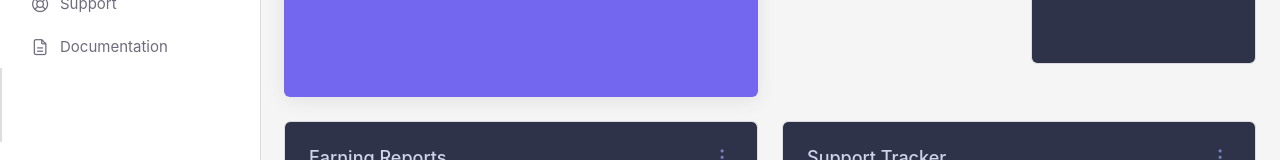
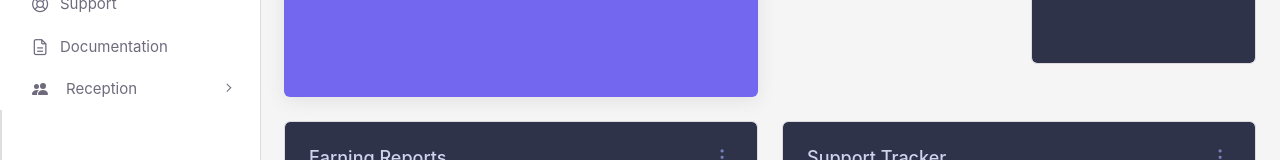
Before and after one commit to junaidabaris/school, a React (Create React App) app: page /admin in a window 1280 px wide. Shown: the part 387-547 px from the top of the page. Built offline with nearby package versions, Linux system fonts and the light colour scheme.

Commit message:
code updated

```diff
--- a/src/App.js
+++ b/src/App.js
@@ -47,18 +47,16 @@ import './assets/css/pages/wizard-ex-checkout.css'
 import { Route, Routes } from 'react-router-dom'
 import AdminPage from './page/admin';
 import DasboardPage from './page/dasboardPage';
+import { AdmissionPage } from './page/admission';
 function App() {
   return (
     <>
-    <Routes>
-        <Route
-          path="/admin"
-          element={<AdminPage  />}
-        >
-          <Route path="" element={<DasboardPage/>}></Route>
-
-          </Route>
-    </Routes>
+      <Routes>
+        <Route  path="/admin" element={<AdminPage />}>
+          <Route path="" element={<DasboardPage />}></Route>
+          <Route path='admission' element={<AdmissionPage />} />
+        </Route>
+      </Routes>
     </>
   );
 }
--- a/src/common/aside/Aside.js
+++ b/src/common/aside/Aside.js
@@ -161,6 +161,44 @@ function Aside() {
                             <div data-i18n="Documentation">Documentation</div>
                         </a>
                     </li>
+                    <li className={`menu-item ${allAside.language ? "open" : ""}`}>
+                        <Link to="#" className="menu-link menu-toggle" onClick={() => {
+                            changeOpen(!allAside.language, "language");
+                        }}>
+                            {/* <i className="ti ti-list me-2" /> */}
+                            <svg xmlns="http://www.w3.org/2000/svg" width="20" height="16" fill="currentColor" className="bi bi-people-fill me-3" viewBox="0 0 16 16">
+                                <path d="M7 14s-1 0-1-1 1-4 5-4 5 3 5 4-1 1-1 1zm4-6a3 3 0 1 0 0-6 3 3 0 0 0 0 6m-5.784 6A2.24 2.24 0 0 1 5 13c0-1.355.68-2.75 1.936-3.72A6.3 6.3 0 0 0 5 9c-4 0-5 3-5 4s1 1 1 1zM4.5 8a2.5 2.5 0 1 0 0-5 2.5 2.5 0 0 0 0 5" />
+                            </svg>
+                            <div data-i18n="Reception">Reception</div>
+                        </Link >
+                        <ul className="menu-sub">
+                            <li className="menu-item">
+                                <Link to='admission' className="menu-link">
+                                    <div data-i18n="Analytics">Admission Enquiry</div>
+                                </Link>
+                            </li>
+                            <li className="menu-item">
+                                <a href="dashboards-crm.html" className="menu-link">
+                                    <div data-i18n="CRM">Call Log</div>
+                                </a>
+                            </li>
+                            <li className="menu-item">
+                                <a href="app-ecommerce-dashboard.html" className="menu-link">
+                                    <div data-i18n="eCommerce">Visitor Log</div>
+                                </a>
+                            </li>
+                            <li className="menu-item">
+                                <a href="app-logistics-dashboard.html" className="menu-link">
+                                    <div data-i18n="Logistics">Complaint</div>
+                                </a>
+                            </li>
+                            <li className="menu-item">
+                                <a href="app-academy-dashboard.html" className="menu-link">
+                                    <div data-i18n="Academy">Config Reception</div>
+                                </a>
+                            </li>
+                        </ul>
+                    </li>
                     <div className="ps__rail-x" style={{ left: 0, bottom: 0 }}><div className="ps__thumb-x" tabIndex={0} style={{ left: 0, width: 0 }} /></div><div className="ps__rail-y" style={{ top: 0, height: 384, right: 4 }}><div className="ps__thumb-y" tabIndex={0} style={{ top: 0, height: 74 }} /></div></ul>
             </aside>
 
--- /dev/null
+++ b/src/page/admission/index.js
@@ -0,0 +1,3 @@
+export const AdmissionPage=()=>{
+    return<div>AdmissionPage</div>
+}
```
